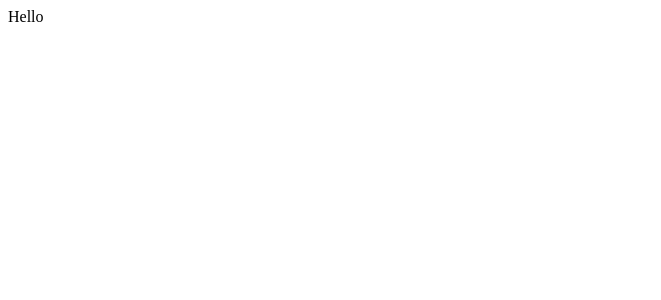
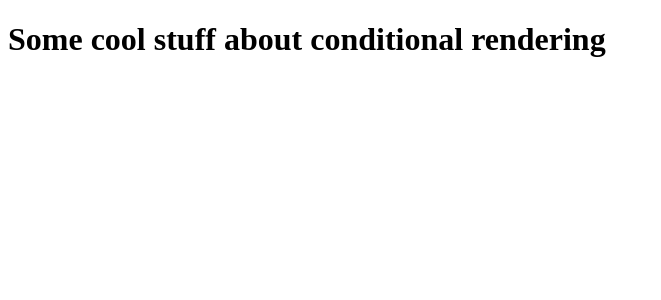
Before and after one commit to arifikhsan/scrimba-react, a React (Create React App) app: page / in a window 1280 px wide. Shown: the top 300 px of the page, without its empty margins (0-661 px from the left). Built offline with nearby package versions, Linux system fonts and the light colour scheme.

Commit message:
conditional rendering after 3.5 s

```diff
--- a/src/App.js
+++ b/src/App.js
@@ -1,11 +1,25 @@
-import React from 'react';
+import React, { Component } from 'react';
+import Conditional from './Conditional';
 
-function App() {
-  return (
-    <div className="App">
-      Hello
-    </div>
-  );
+class App extends Component {
+  constructor() {
+    super();
+    this.state = {
+      loading: true
+    };
+  }
+
+  componentDidMount() {
+    setTimeout(() => {
+      this.setState({
+        loading: false
+      });
+    }, 3500);
+  }
+
+  render() {
+    return <Conditional loading={this.state.loading} />;
+  }
 }
 
 export default App;
--- /dev/null
+++ b/src/Conditional.js
@@ -0,0 +1,11 @@
+import React from 'react';
+
+function Conditional(props) {
+  if (props.loading === true) {
+    return <h1>loading...</h1>;
+  } else {
+    return <h1>Some cool stuff about conditional rendering</h1>;
+  }
+}
+
+export default Conditional;
```
